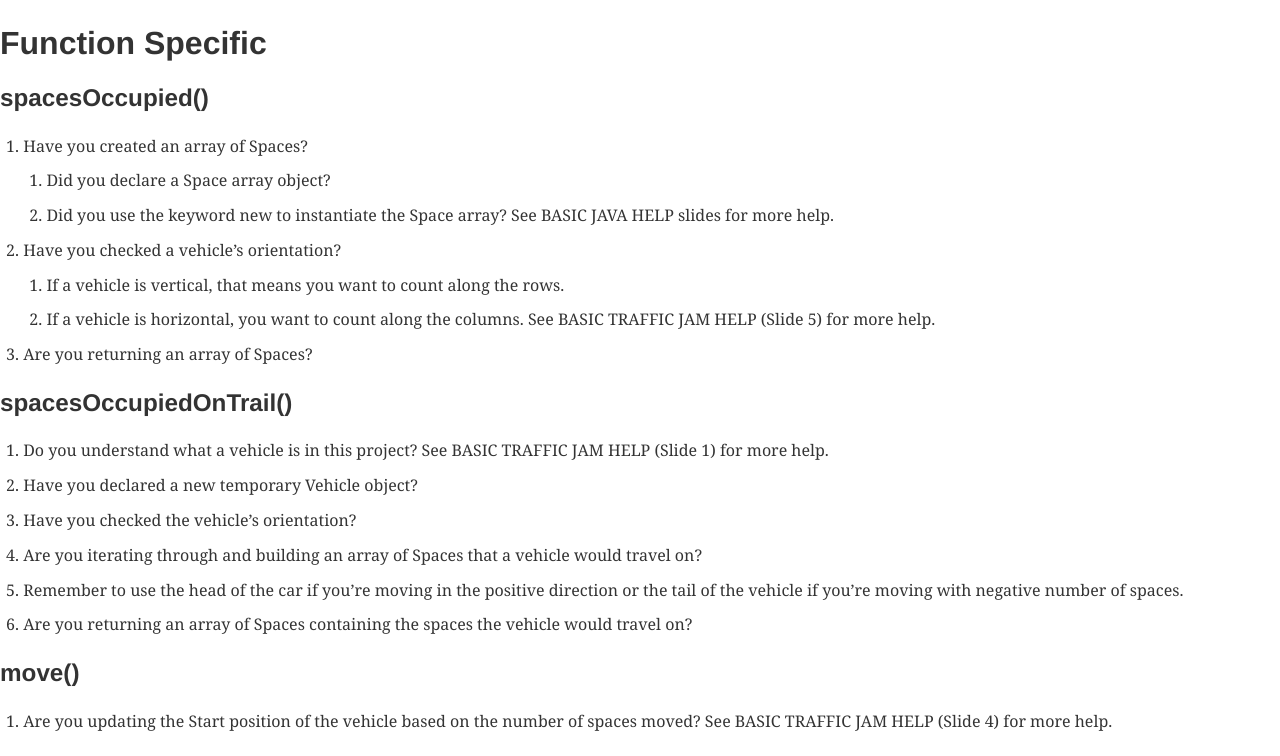
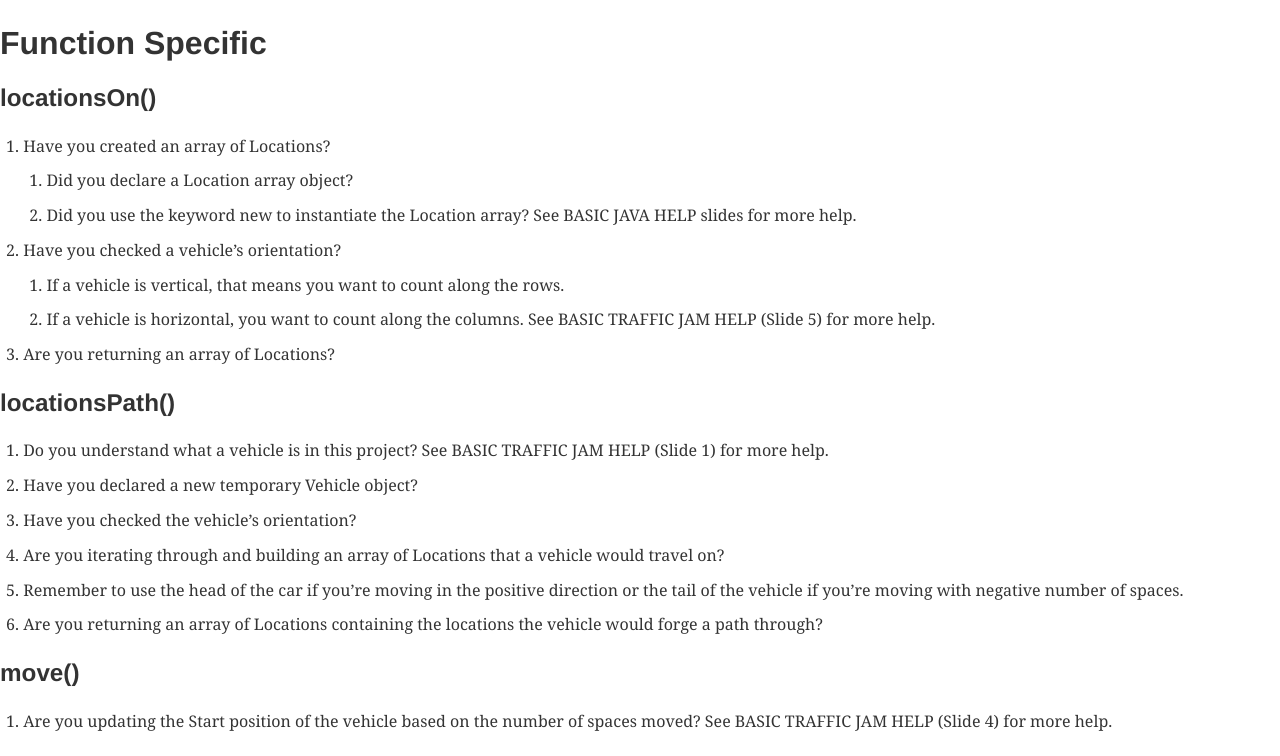
Before and after one commit to onzfonz/appdevhelp, a Gatsby site: page /tjspacevehicle/ in a window 1280 px wide. Shown: the part 1381-2137 px from the top of the page. Built offline with nearby package versions, Linux system fonts and the light colour scheme; Gatsby itself is replaced by a stand-in of ours; some packages are replaced by stand-ins of ours.

Commit message:
Update tjspacevehicle.md

```diff
--- a/src/docs/tjspacevehicle.md
+++ b/src/docs/tjspacevehicle.md
@@ -6,8 +6,8 @@ title: Traffic Jam Space & Vehicle
 
 ## Q: I'm having trouble creating an array!
 
-1. Did you declare a Space array object?
-2. Did you use the keyword new to instantiate the Space array?
+1. Did you declare a Location array object?
+2. Did you use the keyword new to instantiate the Location array?
 
 >     arrayRefVar = new dataType[arraySize];
 
@@ -33,11 +33,11 @@ Correct way:
 
 # Function Specific
 
-## spacesOccupied()
+## locationsOn()
 
-1. Have you created an array of Spaces?
-    1. Did you declare a Space array object?
-    2. Did you use the keyword new to instantiate the Space array?
+1. Have you created an array of Locations?
+    1. Did you declare a Location array object?
+    2. Did you use the keyword new to instantiate the Location array?
     See BASIC JAVA HELP slides for more help.
 
 2. Have you checked a vehicle’s orientation?
@@ -45,18 +45,18 @@ Correct way:
     2. If a vehicle is horizontal, you want to count along the columns.
     See BASIC TRAFFIC JAM HELP (Slide 5) for more help.
 
-3. Are you returning an array of Spaces?
+3. Are you returning an array of Locations?
 
-## spacesOccupiedOnTrail()
+## locationsPath()
 
 1.	Do you understand what a vehicle is in this project?
 See BASIC TRAFFIC JAM HELP (Slide 1) for more help.
 
 2. Have you declared a new temporary Vehicle object?
 3. Have you checked the vehicle’s orientation?
-4. Are you iterating through and building an array of Spaces that a vehicle would travel on?
+4. Are you iterating through and building an array of Locations that a vehicle would travel on?
 5. Remember to use the head of the car if you’re moving in the positive direction or the tail of the vehicle if you’re moving with negative number of spaces.
-6. Are you returning an array of Spaces containing the spaces the vehicle would travel on?
+6. Are you returning an array of Locations containing the locations the vehicle would forge a path through?
 
 ## move()
 
```
